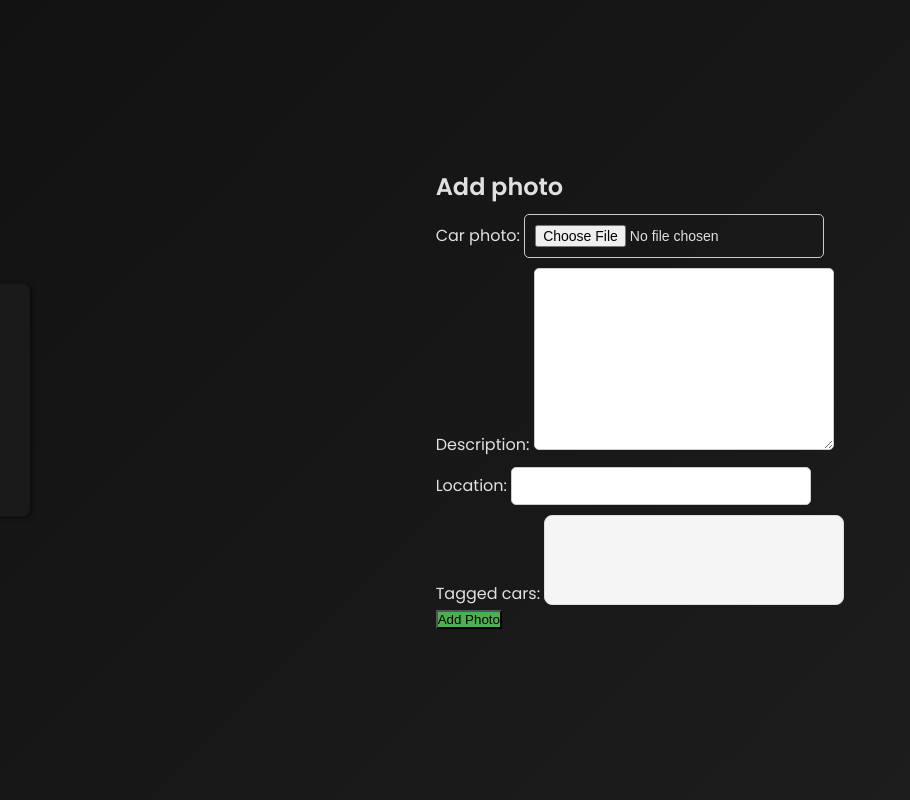
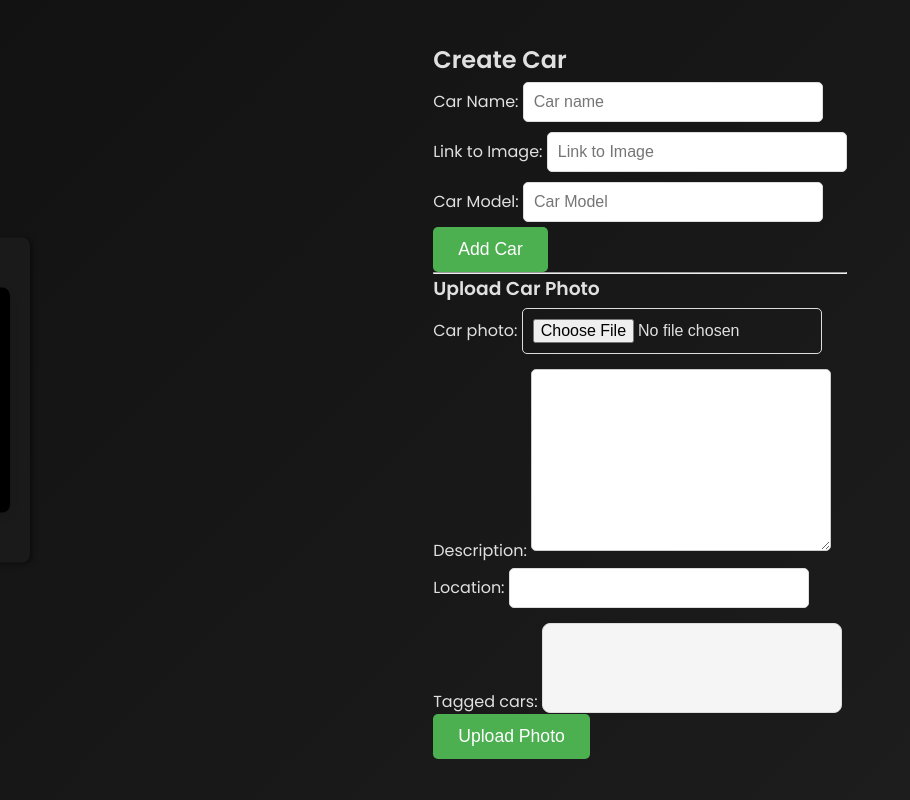
Before and after one commit to RaffyPetrov/ConnextoSocial, a Django app: page /photos/add/ in a window 1280 px wide. Shown: the whole page, without its empty margins (0-910 px from the left). Run offline with Django 5.2, Linux system fonts and the light colour scheme; the visitor is signed in with stand-in values (Sample User, id 1); data that the repository does not hold is empty.

Commit message:
feat: upgraded the navigation bar menu and other web pages

```diff
--- a/ConnextoSocial/carphotos/views.py
+++ b/ConnextoSocial/carphotos/views.py
@@ -3,6 +3,7 @@ from django.contrib.auth.mixins import LoginRequiredMixin, UserPassesTestMixin
 from django.shortcuts import redirect, get_object_or_404
 from django.urls import reverse_lazy
 from django.views.generic import CreateView, UpdateView, DetailView
+from ConnextoSocial.cars.forms import CarAddForm
 from ConnextoSocial.common.forms import CommentForm
 from ConnextoSocial.carphotos.forms import CarPhotoAddForm, CarPhotoEditForm
 from ConnextoSocial.carphotos.models import CarPhoto
@@ -14,9 +15,31 @@ class CarPhotoAddPage(LoginRequiredMixin, CreateView):
     form_class = CarPhotoAddForm
     success_url = reverse_lazy('home page')
 
+    def get_context_data(self, **kwargs):
+        context = super().get_context_data(**kwargs)
+        # Include the car form in the context
+        if 'car_form' not in context:
+            context['car_form'] = CarAddForm()
+        return context
+
     def form_valid(self, form):
-        photo = form.save(commit=False)
-        photo.user = self.request.user
+        # Save the car form if provided
+        car_form = CarAddForm(self.request.POST or None)
+        car_instance = None
+        if car_form.is_valid():
+            car_instance = car_form.save(commit=False)
+            car_instance.user = self.request.user
+            car_instance.save()
+
+        # Save the photo and associate it with the car(s)
+        self.object = form.save(commit=False)
+        self.object.user = self.request.user
+
+        # If a car was created, add it to tagged_cars
+        if car_instance:
+            self.object.tagged_cars.add(car_instance)
+
+        self.object.save()
 
         return super().form_valid(form)
 
--- a/ConnextoSocial/common/views.py
+++ b/ConnextoSocial/common/views.py
@@ -11,7 +11,7 @@ class HomePageView(ListView):
     model = CarPhoto
     template_name = 'templates/common/home-page.html'
     context_object_name = 'all_photos'
-    paginate_by = 5
+    paginate_by = 6
 
     def get_context_data(self, **kwargs):
         context = super().get_context_data(**kwargs)
--- a/static/css/CarFunctions.css
+++ b/static/css/CarFunctions.css
@@ -1,5 +1,5 @@
 /* General Styles */
-{
+* {
     margin: 0;
     padding: 0;
     box-sizing: border-box;
@@ -180,3 +180,94 @@ body {
         font-size: 12px;
     }
 }
+
+/* Updated for Add Car and Photo Page */
+.container {
+    max-width: 900px;
+    margin: 30px auto;
+    padding: 20px;
+    background-color: #000;
+    border-radius: 8px;
+    box-shadow: 0 4px 8px rgba(0, 0, 0, 0.1);
+}
+
+.form-container {
+    text-align: center;
+}
+
+.title {
+    font-size: 2rem;
+    margin-bottom: 20px;
+    color: #333;
+}
+
+.subtitle {
+    font-size: 1.5rem;
+    margin-bottom: 15px;
+    color: #555;
+}
+
+.form-group {
+    margin-bottom: 15px;
+    text-align: left;
+}
+
+input[type="text"], input[type="file"], textarea {
+    width: 100%;
+    padding: 10px;
+    border: 1px solid #ddd;
+    border-radius: 5px;
+    margin: 5px 0;
+    font-size: 1rem;
+}
+
+.add-btn {
+    background-color: #4CAF50;
+    color: white;
+    border: none;
+    padding: 12px 25px;
+    font-size: 1.1rem;
+    border-radius: 5px;
+    cursor: pointer;
+    transition: background-color 0.3s ease, transform 0.2s ease;
+}
+
+.add-btn:hover {
+    background-color: #45a049;
+    transform: translateY(-3px);
+}
+
+.divider {
+    margin: 30px 0;
+    border: 0;
+    border-top: 2px solid #eee;
+}
+
+textarea {
+    min-height: 100px;
+    resize: vertical;
+}
+
+.form-group input,
+.form-group textarea {
+    margin-bottom: 15px;
+}
+
+@media (max-width: 768px) {
+    .container {
+        padding: 15px;
+        margin: 15px;
+    }
+
+    .form-container {
+        text-align: center;
+    }
+
+    .title {
+        font-size: 1.8rem;
+    }
+
+    .subtitle {
+        font-size: 1.3rem;
+    }
+}
--- a/static/css/CarProfile.css
+++ b/static/css/CarProfile.css
@@ -1,3 +1,16 @@
+/* Set default color to black and add hover effect with smaller font size */
+.interactive {
+    color: #000000; /* Default color (black) */
+    font-size: 12px; /* Smaller font size */
+    transition: color 0.3s ease; /* Smooth transition effect */
+}
+
+.interactive:hover {
+    color: #ff6600; /* Darker orange color on hover */
+}
+
+
+
 /* Car Profile */
 .car-profile {
     width: 50%;
@@ -30,7 +43,7 @@
     display: block; /* Ensure the cards are block elements */
     border: 1px solid rgba(7, 7, 7, 0.24);
     border-radius: 10px; /* Optional: rounded corners for a smoother look */
-    background: #1f1f1f;
+    background: #000;
     transition: transform 0.3s, box-shadow 0.3s;
 }
 
@@ -67,7 +80,7 @@
 
 .car-posts h3 {
     font-size: 18px;
-    color: #333;
+    color: #fff;
     font-weight: 500;
     line-height: 1.4em;
     margin-top: 10px;
--- a/static/css/home.css
+++ b/static/css/home.css
@@ -270,20 +270,25 @@ body {
     margin-right: 10px;
 }
 
+/* Logout button (if you want specific tweaks) */
 .logout-button {
-    background-color: #333;
+    background-color: #f44336; /* Red background for logout */
     color: white;
+    font-weight: bold;
+    font-size: 14px;
     border: none;
-    border-radius: 5px;
-    padding: 10px 20px;
-    font-size: 16px;
+    width: 100%;
+    border-radius: 8px;
+    margin-top: 15px;
+    height: 40px;
     cursor: pointer;
-    text-align: left;
-    transition: background-color 0.3s, transform 0.2s;
+    transition: background-color 0.3s ease, transform 0.3s ease;
+    box-shadow: 0 4px 6px rgba(0, 0, 0, 0.1);
 }
 
+/* Button hover effect */
 .logout-button:hover {
-    background-color: #ff6a00;
+    background-color: #e53935; /* Slightly darker red */
     transform: translateY(-2px);
 }
 
--- a/templates/templates/common/nav.html
+++ b/templates/templates/common/nav.html
@@ -31,23 +31,18 @@
                                 <i>Profile</i>
                             </a>
                         </li>
-                        <form method="post" action="{% url 'logout' %}">
-                            {% csrf_token %}
-                            <button class="logout-button" type="submit"><i>Logout</i></button>
-                        </form>
+                        <li class="nav-item"> <!-- Logout Button -->
+                            <form method="post" action="{% url 'logout' %}">
+                                {% csrf_token %}
+                                <button class="add-btn logout-button" type="submit"><i>Logout</i></button>
+                            </form>
+                        </li>
                     {% endif %}
-
-                    <!-- Link to Add Car Page -->
-                    <li class="nav-item">
-                        <a href="{% url 'add-car' %}">
-                            <i>Add Car</i>
-                        </a>
-                    </li>
 
                     <!-- Link to Add Photo Page -->
                     <li class="nav-item">
                         <a href="{% url 'photo-add' %}">
-                            <i>Add Photo</i>
+                            <i>Create</i>
                         </a>
                     </li>
                 </ul>
--- a/templates/templates/photos/car-photo-add-page.html
+++ b/templates/templates/photos/car-photo-add-page.html
@@ -1,16 +1,28 @@
 {% extends 'templates/common/base.html' %}
 
 {% block content %}
-    <!-- Start Add Photo Section -->
+	<!-- Start Add Car and Photo Section -->
 	<div class="edit-delete edit-photo">
-        <h2>Add photo</h2>
+		<h2>Create Car</h2>
+
+		<!-- Start Add Car Form -->
+        <form action="{% url 'add-car' %}" method="post">
+			{% csrf_token %}
+			{{ car_form.as_p }}
+			<button class="add-btn" type="submit">Add Car</button>
+		</form>
+		<!-- End Add Car Form -->
+
+		<hr>
+
 		<!-- Start Add Photo Form -->
-        <form method="post" enctype="multipart/form-data">
+		<h3>Upload Car Photo</h3>
+		<form id="photo-form" method="post" enctype="multipart/form-data">
 			{% csrf_token %}
-            {{ form }}
-            <!-- Add Photo Button -->
-            <button class="add-btn" type="submit">Add Photo</button>
+			{{ form.as_p }}
+			<button class="add-btn" type="submit">Upload Photo</button>
 		</form>
 		<!-- End Add Photo Form -->
 	</div>
+	<!-- End Add Car and Photo Section -->
 {% endblock %}
```
Also changed, not shown: ConnextoSocial/cars/views.py (+3 -7 lines), templates/templates/cars/car-add-page.html (+21 -21 lines), templates/templates/common/car-posts.html (+6 -3 lines), ConnextoSocial/cars/forms.py (line endings or trailing spaces), mediafiles/2024_lexus_rx_4dr-suv_350h-luxury_fq_oem_1_815.jpg (added), mediafiles/2024_lexus_rx_4dr-suv_350h-luxury_fq_oem_1_815_ReEETsN.jpg (added), mediafiles/camaro.jpg (added), mediafiles/honda_civic.jpg (added), mediafiles/peugeot-e-3008-2024-review-first-drive-04.jpg (added). Lines whose indentation alone changed are shown as unchanged.
